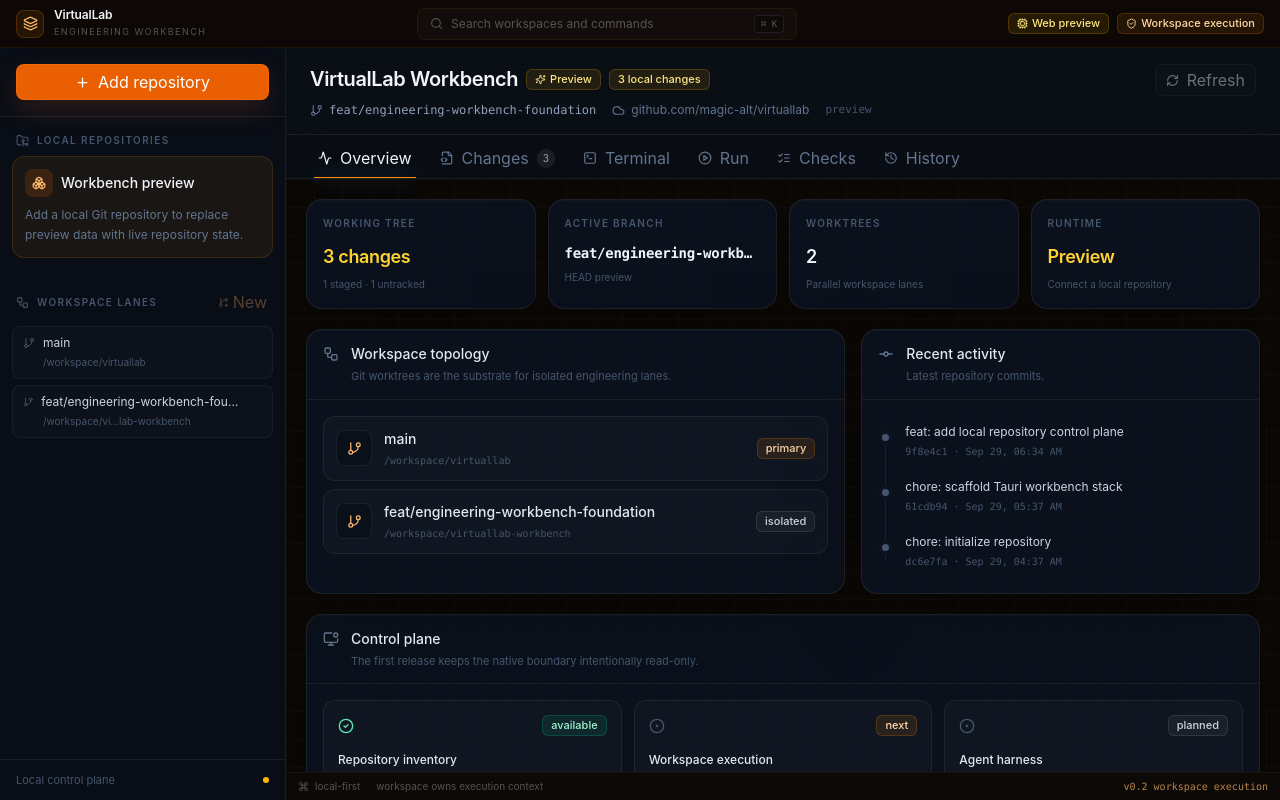
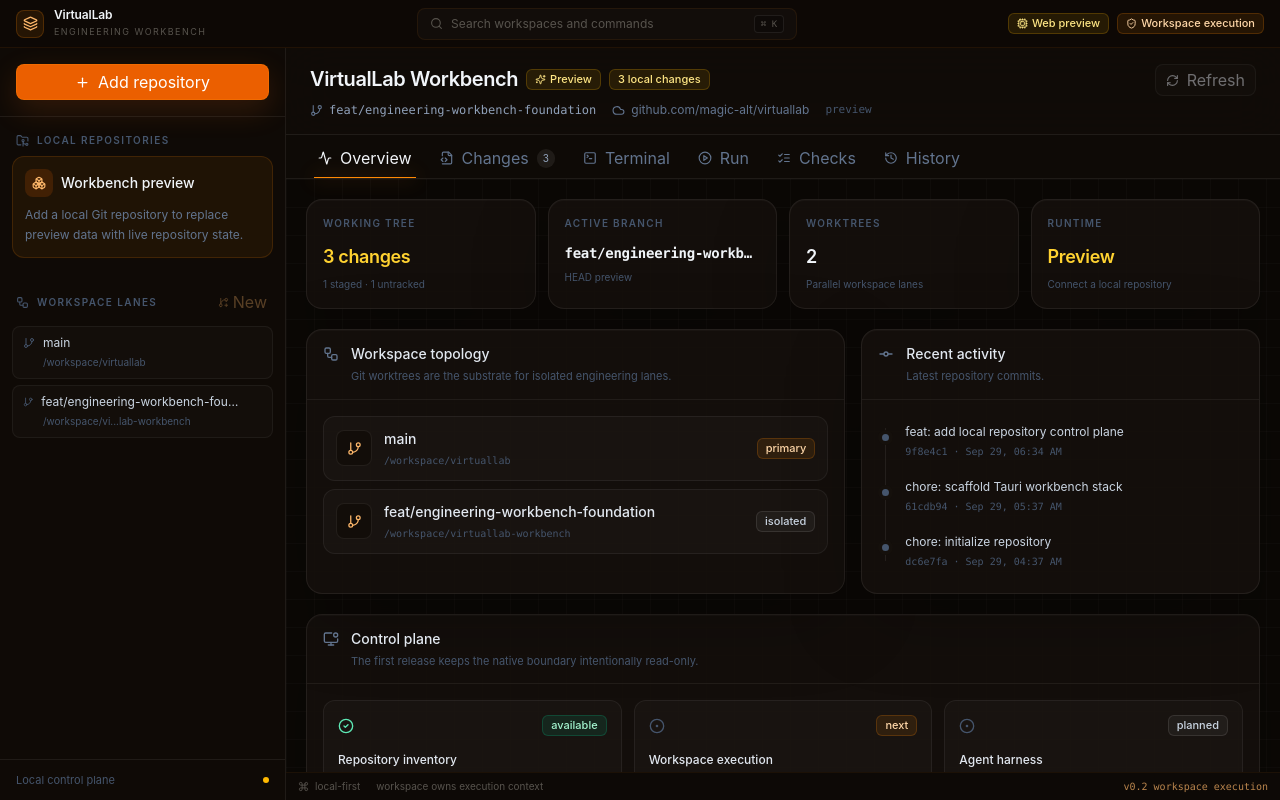
Before and after one commit to magic-alt/virtuallab, a React (Vite) app: page / in a window 1280 px wide. Built offline with nearby package versions, Linux system fonts and the light colour scheme.

Commit message:
style: complete warm orange workbench theme

```diff
--- a/src/features/sidebar/ProjectSidebar.tsx
+++ b/src/features/sidebar/ProjectSidebar.tsx
@@ -39,7 +39,7 @@
   workspaceActionsEnabled,
 }: Props) {
   return (
-    <aside className="flex min-h-0 w-[286px] shrink-0 flex-col border-r border-white/[0.07] bg-[#090e17]/96">
+    <aside className="flex min-h-0 w-[286px] shrink-0 flex-col border-r border-white/[0.07] bg-[#100b07]/96">
       <div className="border-b border-white/[0.07] px-4 pb-4 pt-4">
         <Button className="w-full" onClick={onAdd}>
           <Plus size={15} />
--- a/src/features/workspace/WorkspaceContent.tsx
+++ b/src/features/workspace/WorkspaceContent.tsx
@@ -57,7 +57,7 @@
 }: Props) {
   return (
     <div className="flex min-h-0 flex-1 flex-col">
-      <nav className="flex h-11 shrink-0 items-end gap-1 border-b border-white/[0.07] bg-[#090e17]/80 px-5">
+      <nav className="flex h-11 shrink-0 items-end gap-1 border-b border-white/[0.07] bg-[#100b07]/80 px-5">
         {tabs.map((item) => {
           const active = item.id === tab;
           const counter = item.counter?.(snapshot) ?? null;
@@ -79,7 +79,7 @@
                 </span>
               )}
               {active && (
-                <span className="absolute inset-x-2 bottom-0 h-px bg-orange-400 shadow-[0_0_18px_rgba(96,165,250,0.8)]" />
+                <span className="absolute inset-x-2 bottom-0 h-px bg-orange-400 shadow-[0_0_18px_rgba(251,146,60,0.78)]" />
               )}
             </button>
           );
@@ -151,7 +151,7 @@
                 key={`${worktree.path}-${index}`}
                 className="flex items-center gap-3 rounded-xl border border-white/[0.06] bg-white/[0.025] px-3 py-3"
               >
-                <div className="flex size-9 shrink-0 items-center justify-center rounded-lg border border-white/[0.07] bg-[#0a101a] text-orange-300">
+                <div className="flex size-9 shrink-0 items-center justify-center rounded-lg border border-white/[0.07] bg-[#120d09] text-orange-300">
                   <GitBranch size={15} />
                 </div>
                 <div className="min-w-0 flex-1">
@@ -179,7 +179,7 @@
             <div className="absolute bottom-3 left-[7px] top-3 w-px bg-white/[0.07]" />
             {snapshot.recentCommits.slice(0, 6).map((commit) => (
               <div key={commit.sha} className="relative flex gap-3 py-2">
-                <span className="mt-1.5 size-[15px] shrink-0 rounded-full border-[4px] border-[#0c131f] bg-slate-600" />
+                <span className="mt-1.5 size-[15px] shrink-0 rounded-full border-[4px] border-[#15100c] bg-slate-600" />
                 <div className="min-w-0">
                   <div className="truncate text-xs text-slate-300">{commit.subject}</div>
                   <div className="mono mt-1 text-[10px] text-slate-600">
@@ -375,7 +375,7 @@
   tone?: "neutral" | "green" | "amber";
 }) {
   return (
-    <div className="soft-shadow rounded-2xl border border-white/[0.07] bg-[#0c131f]/92 p-4">
+    <div className="soft-shadow rounded-2xl border border-white/[0.07] bg-[#15100c]/92 p-4">
       <div className="text-[10px] font-semibold uppercase tracking-[0.13em] text-slate-600">
         {label}
       </div>
@@ -412,7 +412,7 @@
   children: React.ReactNode;
 }) {
   return (
-    <section className="soft-shadow rounded-2xl border border-white/[0.07] bg-[#0c131f]/92">
+    <section className="soft-shadow rounded-2xl border border-white/[0.07] bg-[#15100c]/92">
       <div className="flex items-start gap-3 border-b border-white/[0.06] px-4 py-3.5">
         <div className="mt-0.5 text-slate-500">{icon}</div>
         <div>
--- a/src/features/workspace/WorkspaceHeader.tsx
+++ b/src/features/workspace/WorkspaceHeader.tsx
@@ -26,7 +26,7 @@
   const clean = snapshot.dirtyCount === 0;
 
   return (
-    <header className="border-b border-white/[0.07] bg-[#0a101a]/82 px-6 py-4 backdrop-blur-xl">
+    <header className="border-b border-white/[0.07] bg-[#120d09]/82 px-6 py-4 backdrop-blur-xl">
       <div className="flex items-start justify-between gap-5">
         <div className="min-w-0">
           <div className="flex flex-wrap items-center gap-2">
--- a/src/styles.css
+++ b/src/styles.css
@@ -5,7 +5,7 @@
     Inter, ui-sans-serif, system-ui, -apple-system, BlinkMacSystemFont, "Segoe UI",
     sans-serif;
   color: #e7edf7;
-  background: #070b12;
+  background: #0b0805;
   font-synthesis: none;
   text-rendering: optimizeLegibility;
   color-scheme: dark;
@@ -29,7 +29,7 @@
   overflow: hidden;
   background:
     radial-gradient(circle at 50% -30%, rgba(249, 115, 22, 0.16), transparent 44%),
-    #070b12;
+    #0b0805;
 }
 
 button,
```
